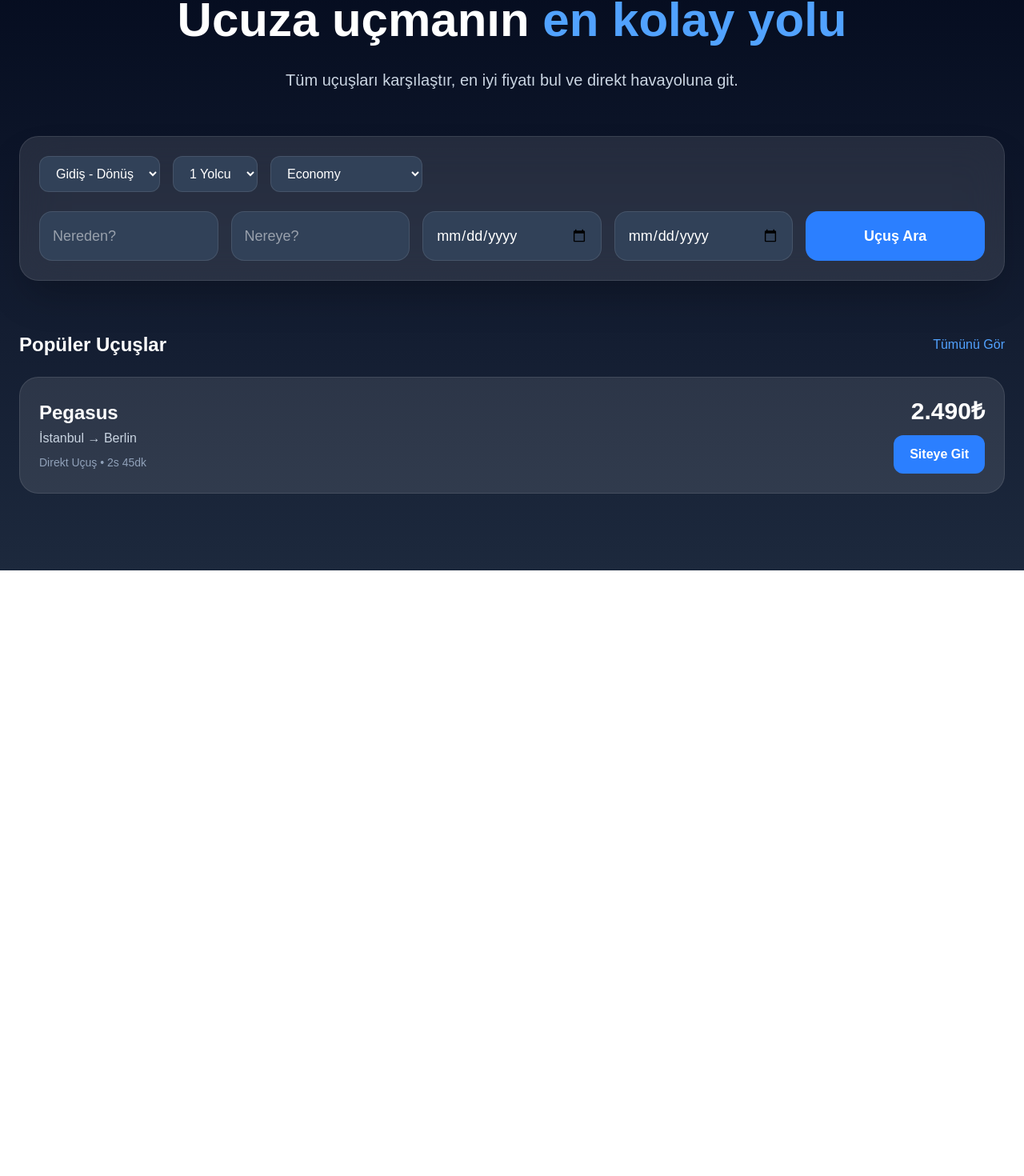
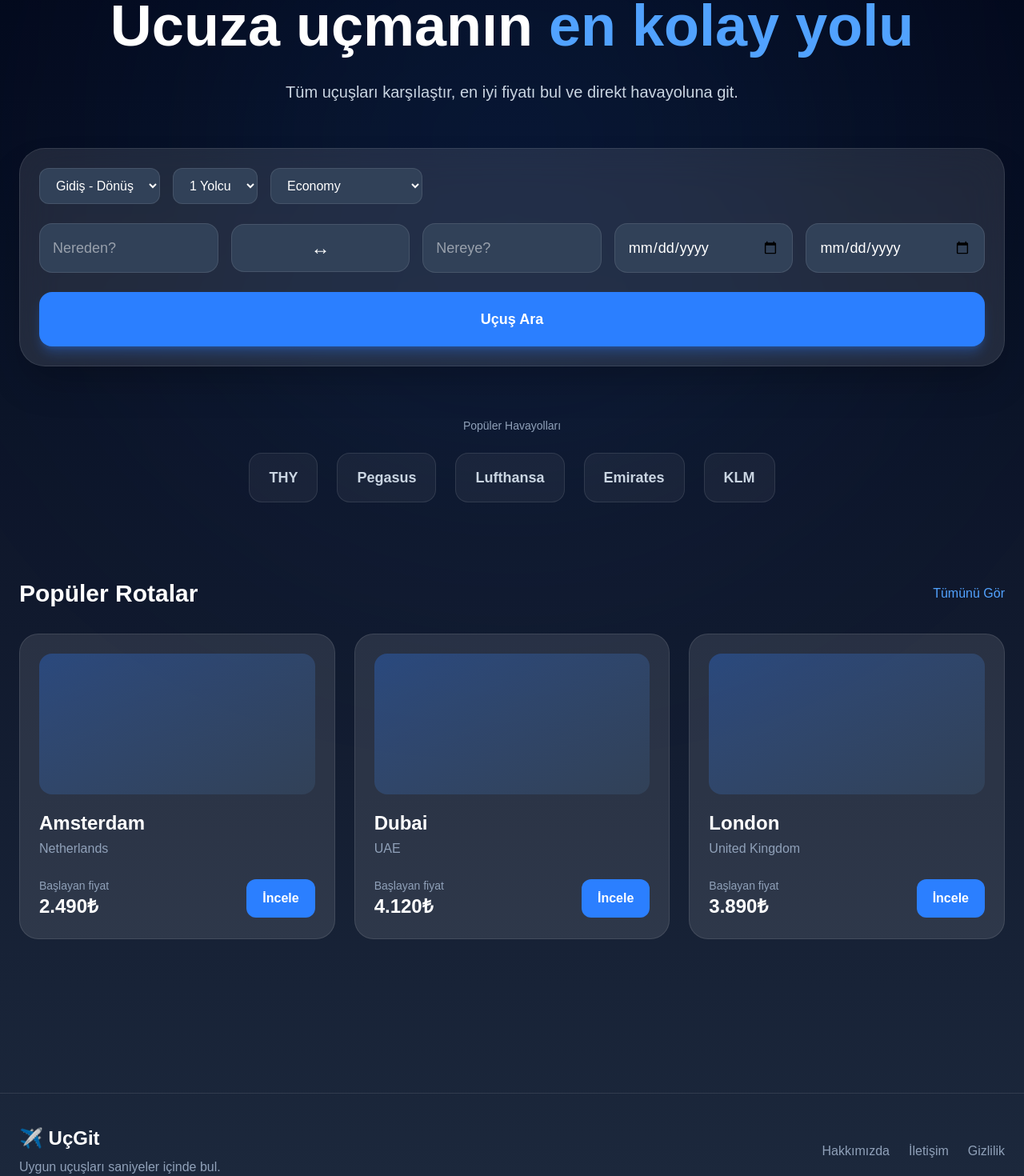
Before and after one commit to melihizzet/flight-platform, a Next.js app: page / in a window 1280 px wide. Shown: the part 221-1691 px from the top of the page at 80% size. Before the commit the page ends 934 px from the top, so only its background shows below. Built offline with nearby package versions, Linux system fonts and the light colour scheme.

Commit message:
airport autocomplete fixed

```diff
--- a/app/page.tsx
+++ b/app/page.tsx
@@ -35,6 +35,24 @@ const airports = [
   },
 ];
 
+const destinations = [
+  {
+    city: "Amsterdam",
+    country: "Netherlands",
+    price: "2.490₺",
+  },
+  {
+    city: "Dubai",
+    country: "UAE",
+    price: "4.120₺",
+  },
+  {
+    city: "London",
+    country: "United Kingdom",
+    price: "3.890₺",
+  },
+];
+
 export default function Home() {
 
   const [tripType, setTripType] = useState("roundtrip");
@@ -61,11 +79,20 @@ export default function Home() {
     airport.city.toLowerCase().includes(toAirport.toLowerCase())
   );
 
+  const swapAirports = () => {
+    const temp = fromAirport;
+    setFromAirport(toAirport);
+    setToAirport(temp);
+  };
+
   return (
-    <main className="min-h-screen bg-gradient-to-b from-slate-950 via-slate-900 to-slate-800 text-white">
+    <main className="min-h-screen bg-gradient-to-b from-slate-950 via-slate-900 to-slate-800 text-white overflow-hidden">
+
+      {/* Glow */}
+      <div className="absolute top-0 left-1/2 -translate-x-1/2 w-[800px] h-[800px] bg-blue-500/10 blur-[180px] rounded-full"></div>
 
       {/* Navbar */}
-      <nav className="flex items-center justify-between px-8 py-6 max-w-7xl mx-auto">
+      <nav className="relative z-10 flex items-center justify-between px-6 lg:px-8 py-6 max-w-7xl mx-auto">
 
         <h1 className="text-3xl font-bold tracking-tight">
           ✈️ UçGit
@@ -77,7 +104,7 @@ export default function Home() {
             Giriş Yap
           </button>
 
-          <button className="bg-blue-500 hover:bg-blue-600 transition px-5 py-2 rounded-xl font-semibold">
+          <button className="bg-blue-500 hover:bg-blue-600 transition px-5 py-2 rounded-xl font-semibold shadow-lg shadow-blue-500/20">
             Kayıt Ol
           </button>
 
@@ -86,7 +113,7 @@ export default function Home() {
       </nav>
 
       {/* Hero */}
-      <section className="max-w-7xl mx-auto px-6 pt-20 pb-24">
+      <section className="relative z-10 max-w-7xl mx-auto px-6 pt-20 pb-24">
 
         <div className="text-center">
 
@@ -94,24 +121,23 @@ export default function Home() {
             En uygun uçuşları saniyeler içinde bul
           </p>
 
-          <h2 className="text-6xl font-bold leading-tight max-w-5xl mx-auto">
+          <h2 className="text-5xl lg:text-7xl font-bold leading-tight max-w-5xl mx-auto">
             Ucuza uçmanın
             <span className="text-blue-400"> en kolay yolu</span>
           </h2>
 
-          <p className="text-slate-300 mt-6 text-xl max-w-2xl mx-auto">
+          <p className="text-slate-300 mt-6 text-lg lg:text-xl max-w-2xl mx-auto">
             Tüm uçuşları karşılaştır, en iyi fiyatı bul ve direkt havayoluna git.
           </p>
 
         </div>
 
         {/* Search */}
-        <div className="bg-white/10 backdrop-blur-xl border border-white/10 rounded-3xl p-6 mt-14 shadow-2xl">
+        <div className="bg-white/10 backdrop-blur-xl border border-white/10 rounded-[32px] p-6 mt-14 shadow-2xl">
 
-          {/* Top Controls */}
+          {/* Controls */}
           <div className="flex flex-wrap gap-4 mb-6">
 
-            {/* Trip Type */}
             <select
               value={tripType}
               onChange={(e) => setTripType(e.target.value)}
@@ -121,7 +147,6 @@ export default function Home() {
               <option value="oneway">Tek Yön</option>
             </select>
 
-            {/* Passenger */}
             <select
               value={passengers}
               onChange={(e) => setPassengers(Number(e.target.value))}
@@ -133,7 +158,6 @@ export default function Home() {
               <option value={4}>4 Yolcu</option>
             </select>
 
-            {/* Cabin */}
             <select
               value={cabin}
               onChange={(e) => setCabin(e.target.value)}
@@ -148,7 +172,7 @@ export default function Home() {
           </div>
 
           {/* Main Search */}
-          <div className="grid lg:grid-cols-5 gap-4">
+          <div className="grid lg:grid-cols-5 gap-4 items-center">
 
             {/* From */}
             <div className="relative">
@@ -166,7 +190,7 @@ export default function Home() {
               />
 
               {fromOpen && fromAirport.length > 0 && (
-                <div className="absolute top-20 left-0 w-full bg-slate-800 border border-white/10 rounded-2xl overflow-hidden z-50">
+                <div className="absolute top-20 left-0 w-full bg-slate-800 border border-white/10 rounded-2xl overflow-hidden z-50 shadow-2xl">
 
                   {filteredFrom.map((airport) => (
                     <div
@@ -175,7 +199,6 @@ export default function Home() {
                         setFromAirport(
                           `${airport.code} - ${airport.name}`
                         );
-
                         setFromOpen(false);
                       }}
                       className="p-4 hover:bg-slate-700 cursor-pointer border-b border-white/5"
@@ -197,6 +220,14 @@ export default function Home() {
 
             </div>
 
+            {/* Swap */}
+            <button
+              onClick={swapAirports}
+              className="hidden lg:flex items-center justify-center bg-slate-700 hover:bg-slate-600 border border-white/10 rounded-2xl h-[60px] text-2xl transition"
+            >
+              ↔
+            </button>
+
             {/* To */}
             <div className="relative">
 
@@ -213,7 +244,7 @@ export default function Home() {
               />
 
               {toOpen && toAirport.length > 0 && (
-                <div className="absolute top-20 left-0 w-full bg-slate-800 border border-white/10 rounded-2xl overflow-hidden z-50">
+                <div className="absolute top-20 left-0 w-full bg-slate-800 border border-white/10 rounded-2xl overflow-hidden z-50 shadow-2xl">
 
                   {filteredTo.map((airport) => (
                     <div
@@ -222,7 +253,6 @@ export default function Home() {
                         setToAirport(
                           `${airport.code} - ${airport.name}`
                         );
-
                         setToOpen(false);
                       }}
                       className="p-4 hover:bg-slate-700 cursor-pointer border-b border-white/5"
@@ -262,22 +292,44 @@ export default function Home() {
               </div>
             )}
 
+          </div>
+
           {/* Button */}
-            <button className="bg-blue-500 hover:bg-blue-600 transition rounded-2xl p-4 text-lg font-bold">
+          <button className="w-full mt-6 bg-blue-500 hover:bg-blue-600 transition rounded-2xl p-5 text-lg font-bold shadow-lg shadow-blue-500/30">
             Uçuş Ara
           </button>
 
         </div>
 
+        {/* Airline Logos */}
+        <div className="mt-16">
+
+          <p className="text-slate-400 text-sm mb-6 text-center">
+            Popüler Havayolları
+          </p>
+
+          <div className="flex flex-wrap items-center justify-center gap-6">
+
+            {["THY", "Pegasus", "Lufthansa", "Emirates", "KLM"].map((airline) => (
+              <div
+                key={airline}
+                className="bg-white/5 border border-white/10 rounded-2xl px-6 py-4 text-lg font-semibold text-slate-300 hover:bg-white/10 transition"
+              >
+                {airline}
+              </div>
+            ))}
+
           </div>
 
-        {/* Popular Flights */}
-        <div className="mt-16">
+        </div>
 
-          <div className="flex items-center justify-between mb-6">
+        {/* Popular Destinations */}
+        <div className="mt-24">
 
-            <h3 className="text-2xl font-bold">
-              Popüler Uçuşlar
+          <div className="flex items-center justify-between mb-8">
+
+            <h3 className="text-3xl font-bold">
+              Popüler Rotalar
             </h3>
 
             <button className="text-blue-400 hover:text-blue-300">
@@ -286,40 +338,48 @@ export default function Home() {
 
           </div>
 
-          <div className="space-y-4">
+          <div className="grid md:grid-cols-3 gap-6">
 
-            {/* Card */}
-            <div className="bg-white/10 border border-white/10 rounded-3xl p-6 flex items-center justify-between hover:bg-white/15 transition">
+            {destinations.map((destination) => (
+
+              <div
+                key={destination.city}
+                className="bg-white/10 border border-white/10 rounded-3xl p-6 hover:bg-white/15 transition cursor-pointer"
+              >
+
+                <div className="h-44 rounded-2xl bg-gradient-to-br from-blue-500/30 to-slate-700 mb-5"></div>
+
+                <h4 className="text-2xl font-bold">
+                  {destination.city}
+                </h4>
+
+                <p className="text-slate-400 mt-1">
+                  {destination.country}
+                </p>
+
+                <div className="mt-6 flex items-center justify-between">
 
                   <div>
 
-                <h4 className="text-2xl font-bold">
-                  Pegasus
-                </h4>
-
-                <p className="text-slate-300 mt-1">
-                  İstanbul → Berlin
+                    <p className="text-sm text-slate-400">
+                      Başlayan fiyat
                     </p>
 
-                <p className="text-sm text-slate-400 mt-2">
-                  Direkt Uçuş • 2s 45dk
+                    <p className="text-2xl font-bold">
+                      {destination.price}
                     </p>
 
                   </div>
 
-              <div className="text-right">
-
-                <p className="text-3xl font-bold">
-                  2.490₺
-                </p>
-
-                <button className="bg-blue-500 hover:bg-blue-600 transition px-5 py-3 rounded-xl mt-3 font-semibold">
-                  Siteye Git
+                  <button className="bg-blue-500 hover:bg-blue-600 transition px-5 py-3 rounded-xl font-semibold">
+                    İncele
                   </button>
 
                 </div>
 
               </div>
+
+            ))}
 
           </div>
 
@@ -327,6 +387,43 @@ export default function Home() {
 
       </section>
 
+      {/* Footer */}
+      <footer className="border-t border-white/10 mt-24">
+
+        <div className="max-w-7xl mx-auto px-6 py-10 flex flex-col lg:flex-row items-center justify-between gap-6">
+
+          <div>
+
+            <h3 className="text-2xl font-bold">
+              ✈️ UçGit
+            </h3>
+
+            <p className="text-slate-400 mt-2">
+              Uygun uçuşları saniyeler içinde bul.
+            </p>
+
+          </div>
+
+          <div className="flex items-center gap-6 text-slate-400">
+
+            <button className="hover:text-white transition">
+              Hakkımızda
+            </button>
+
+            <button className="hover:text-white transition">
+              İletişim
+            </button>
+
+            <button className="hover:text-white transition">
+              Gizlilik
+            </button>
+
+          </div>
+
+        </div>
+
+      </footer>
+
     </main>
   );
 }
```
Lines whose indentation alone changed are shown as unchanged.
